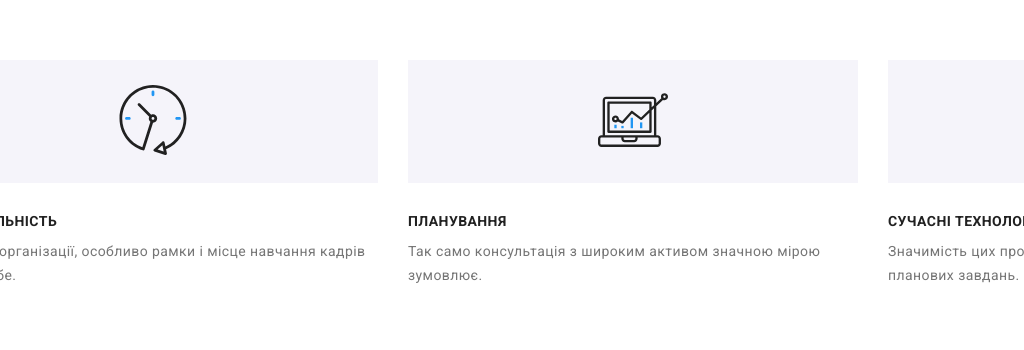
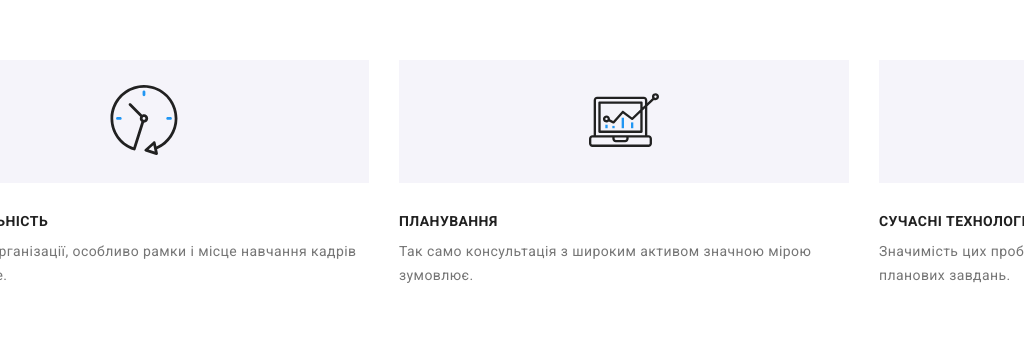
Before and after one commit to moxzuto/goit-markup-hw-08, a plain HTML site: page index.html in a window 1024 px wide. Shown: the top 350 px of the page. Drawn offline with nearby package versions, Linux system fonts and the light colour scheme.

Commit message:
section main

```diff
--- a/sass/layout/_main-section.scss
+++ b/sass/layout/_main-section.scss
@@ -5,10 +5,9 @@
     max-width: 1200px;
   }
 
-  @media screen and (min-width: 786px) {
-    max-width: 786px;
-    flex-flow: row wrap;
-  }
+   @media screen and (max-width: 1199px) {
+      max-width: 768px;
+    }
 
   padding-bottom: 60px;
   padding-top: 60px;
@@ -26,6 +25,10 @@
 
 .main-link__item {
   flex-basis: calc((100% - 90px) / 4);
+
+  @media screen and (min-width: 768px) {
+    max-width: 768px;
+  }
 }
 
 .team-section {
```
Also changed, not shown: css/main.css, css/main.min.css, 2 other files.
